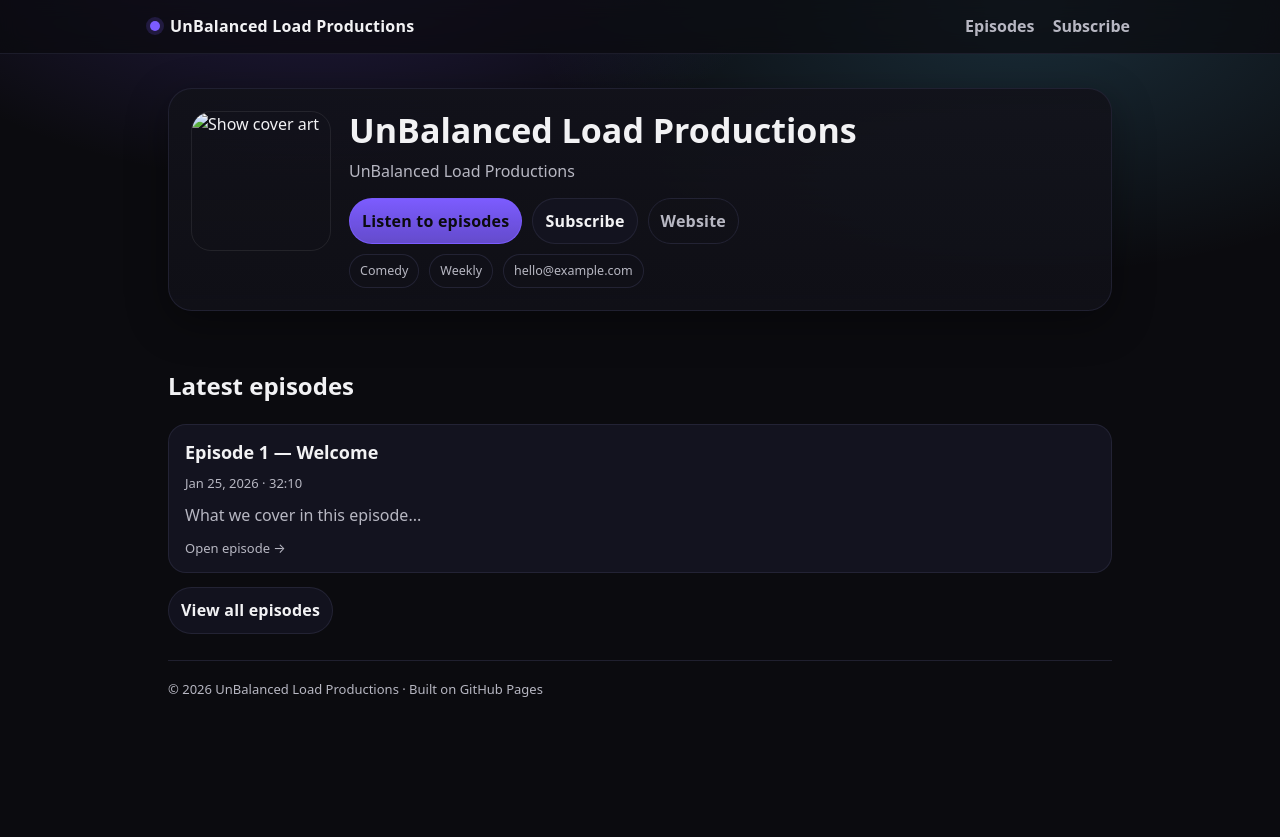
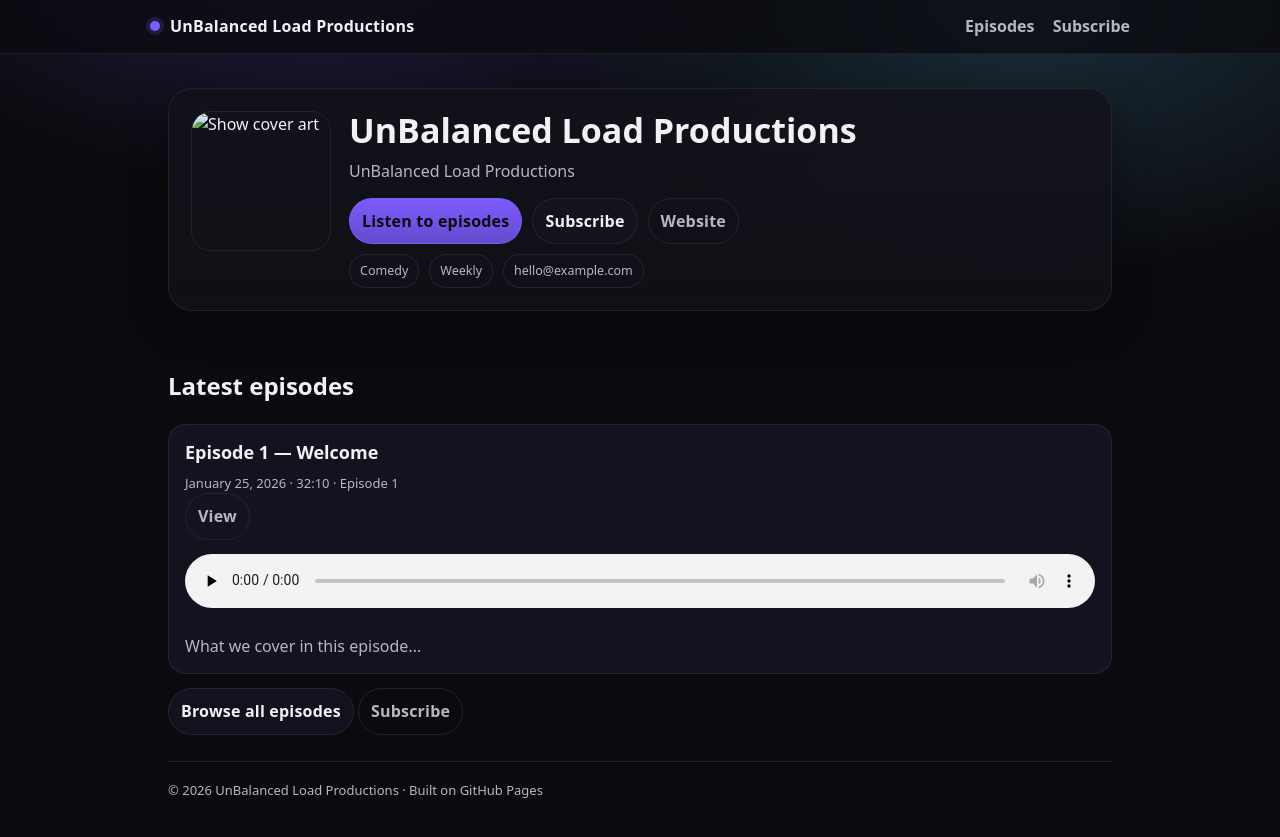
Before and after one commit to fpkmedia/fpkmedia.github.io, a Jekyll site: the page built from index.md, in a window 1280 px wide. Shown: the top 837 px of the page. Built offline with Jekyll 4.4.1, drawn with Linux system fonts in a browser that asks for light colours.

Commit message:
Update episode display and navigation links

```diff
--- a/index.md
+++ b/index.md
@@ -3,22 +3,41 @@
 title: Home
 ---
 
+{% assign eps = site.episodes | sort: "date" | reverse %}
+
 ## Latest episodes
 
-{% assign eps = site.episodes | sort: "date" | reverse %}
 <div class="grid">
-  {% for ep in eps limit:6 %}
-    <div class="card">
-      <a href="{{ ep.url | relative_url }}"><h2 class="card-title">{{ ep.title }}</h2></a>
-      <div class="meta">{{ ep.date | date: "%b %-d, %Y" }}{% if ep.duration %} · {{ ep.duration }}{% endif %}</div>
-      {% if ep.summary %}<div class="summary">{{ ep.summary }}</div>{% endif %}
-      <div class="meta" style="margin-top:10px;">
-        <a href="{{ ep.url | relative_url }}">Open episode →</a>
+  {% for ep in eps limit:5 %}
+    <article class="card">
+      <div class="ep-head">
+        <div>
+          <h2 class="card-title"><a href="{{ ep.url | relative_url }}">{{ ep.title }}</a></h2>
+          <div class="meta">
+            {{ ep.date | date: "%B %-d, %Y" }}
+            {% if ep.duration %} · {{ ep.duration }}{% endif %}
+            {% if ep.episode %} · Episode {{ ep.episode }}{% endif %}
+          </div>
+        </div>
+        <div class="ep-actions">
+          <a class="btn ghost" href="{{ ep.url | relative_url }}">View</a>
+        </div>
       </div>
-    </div>
+
+      {% if ep.audio_url %}
+        <audio controls preload="none">
+          <source src="{{ ep.audio_url }}" type="audio/mpeg">
+        </audio>
+      {% endif %}
+
+      {% if ep.summary %}
+        <div class="summary">{{ ep.summary }}</div>
+      {% endif %}
+    </article>
   {% endfor %}
 </div>
 
 <div style="margin-top:14px;">
-  <a class="btn" href="{{ '/episodes/' | relative_url }}">View all episodes</a>
+  <a class="btn" href="{{ '/episodes/' | relative_url }}">Browse all episodes</a>
+  <a class="btn ghost" href="{{ '/subscribe/' | relative_url }}">Subscribe</a>
 </div>
```
